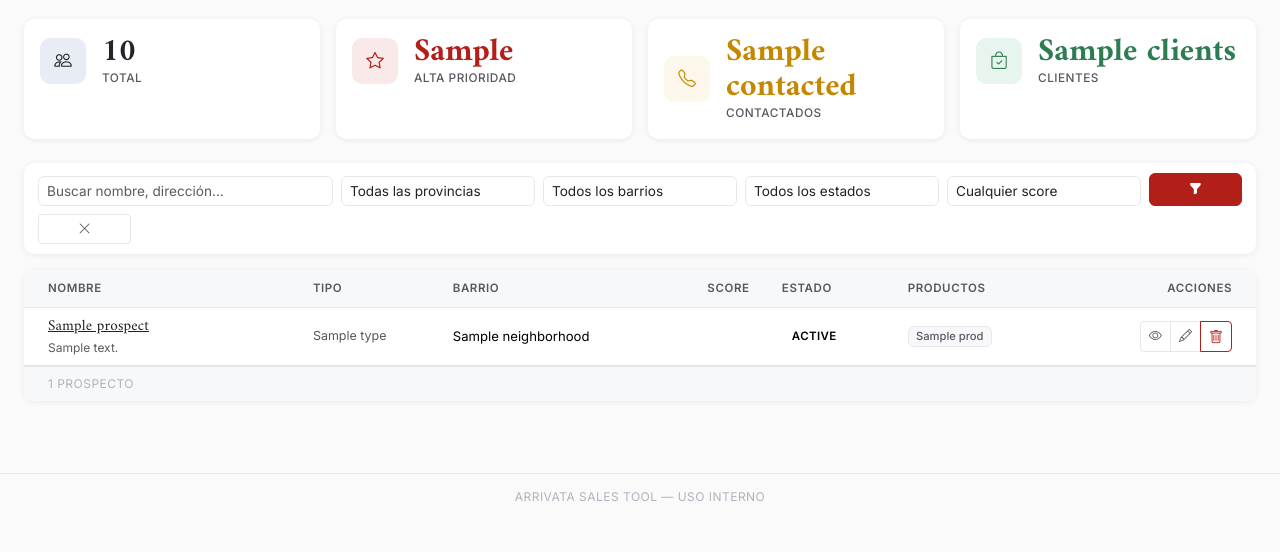
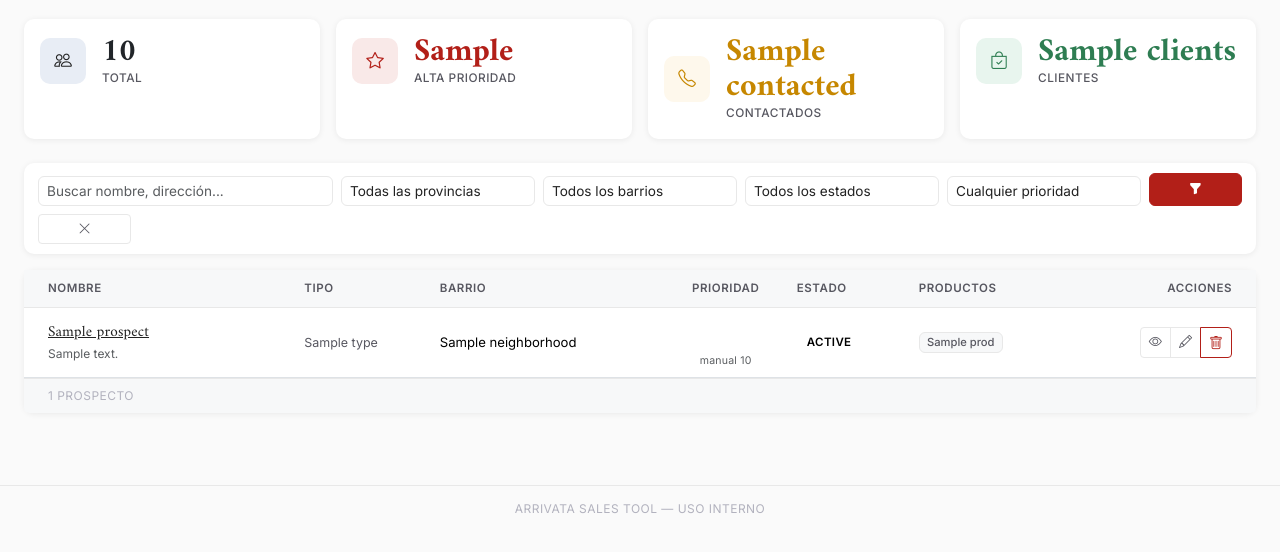
Before and after one commit to artucastro/arrivata-ventas, a Flask app: template templates/index.html in a window 1280 px wide. Shown: the part 154-706 px from the top of the page. Run offline with Flask 3, Linux system fonts and the light colour scheme; the template is opened without the code that fills it: most values are stand-ins (such as "Sample title", 1, 10 or a date in 2020); some libraries are stand-ins or nearby versions.

Commit message:
Dashboard: score_auto pasa a mandar el orden, el badge, el filtro y la stat
Mismo criterio que ya se aplicó en la ficha individual, ahora en la lista:

- database.py get_all_prospects(): ORDER BY score_auto DESC NULLS LAST,
  name ASC (antes: score manual). Filtro min_score (score >= N) reemplazado
  por tier ('A' -> score_auto >= TIER_A_MIN, 'AB' -> >= TIER_B_MIN) — elegí
  filtrar por Tier en vez de un número porque toda la UI ya habla en tiers
  A/B/C, no en la escala 0–10 de 5 dimensiones.
- database.py get_stats(): high_priority = COUNT WHERE score_auto >=
  sc.TIER_A_MIN (antes: score >= 7 hardcodeado).
- scoring.py: tier_badge_class(score_auto) (success/warning/neutral) sobre
  priority_tier(), mismo esquema de color que la ficha (verde/ámbar/gris).
- app.py index(): filtro `tier` en vez de `min_score`; anota p.tier /
  p.tier_badge_class por fila.
- index.html: columna "Prioridad" (antes "Score") con badge de letra de tier
  coloreado + score manual chico y muted debajo ("manual N"); filtro
  dropdown "Tier A" / "Tier A o B" en vez de "Score 8+/5+".
- style.css: badge-neutral (gris) para Tier C.

Sin cambios de datos. QA: orden y conteos verificados contra los 100 reales
(ver reporte).

Co-Authored-By: Claude Sonnet 5 <noreply@anthropic.com>

```diff
--- a/app.py
+++ b/app.py
@@ -160,7 +160,7 @@ def index():
         'neighborhood': request.args.get('neighborhood', ''),
         'type': request.args.get('type', ''),
         'contact_status': request.args.get('contact_status', ''),
-        'min_score': request.args.get('min_score', ''),
+        'tier': request.args.get('tier', ''),   # '' | 'A' | 'AB' — sobre score_auto
         'search': request.args.get('search', ''),
     }
     prospects = db.get_all_prospects({k: v for k, v in filters.items() if v})
@@ -168,6 +168,11 @@ def index():
     neighborhoods = db.get_distinct_values('neighborhood')
 
     for p in prospects:
+        # Prioridad = score_auto (la vara). score_color/score_label (sobre el
+        # score manual) quedan solo para el detalle chico "ajuste manual".
+        if p.get('score_auto') is not None:
+            p['tier'] = sc.priority_tier(p['score_auto'])
+            p['tier_badge_class'] = sc.tier_badge_class(p['score_auto'])
         p['score_color'] = sc.score_color(p['score'])
         p['score_label'] = sc.score_label(p['score'])
         p['products_list'] = [x for x in p.get('products_interest', '').split('|') if x]
--- a/database.py
+++ b/database.py
@@ -283,9 +283,12 @@ def get_all_prospects(filters=None):
         if filters.get('contact_status'):
             conditions.append('contact_status = ?')
             params.append(filters['contact_status'])
-        if filters.get('min_score'):
-            conditions.append('score >= ?')
-            params.append(int(filters['min_score']))
+        if filters.get('tier') == 'A':
+            conditions.append('score_auto >= ?')
+            params.append(sc.TIER_A_MIN)
+        elif filters.get('tier') == 'AB':
+            conditions.append('score_auto >= ?')
+            params.append(sc.TIER_B_MIN)
         if filters.get('search'):
             conditions.append('(name LIKE ? OR address LIKE ? OR notes LIKE ?)')
             term = f"%{filters['search']}%"
@@ -293,7 +296,9 @@ def get_all_prospects(filters=None):
         if conditions:
             query += ' WHERE ' + ' AND '.join(conditions)
 
-    query += ' ORDER BY score DESC, name ASC'
+    # Ordenado por la vara de prioridad (score_auto), no por el ajuste manual.
+    # NULLS LAST es defensivo: con el wiring actual no debería haber NULL.
+    query += ' ORDER BY score_auto DESC NULLS LAST, name ASC'
     cursor = conn.execute(query, params)
     prospects = [dict(row) for row in cursor.fetchall()]
     conn.close()
@@ -433,7 +438,10 @@ def delete_prospect(prospect_id):
 def get_stats():
     conn = get_db()
     total = conn.execute('SELECT COUNT(*) FROM prospects').fetchone()[0]
-    high_priority = conn.execute('SELECT COUNT(*) FROM prospects WHERE score >= 7').fetchone()[0]
+    # "Alta prioridad" = Tier A por score_auto (la vara), no el ajuste manual.
+    high_priority = conn.execute(
+        'SELECT COUNT(*) FROM prospects WHERE score_auto >= ?', (sc.TIER_A_MIN,)
+    ).fetchone()[0]
     contacted = conn.execute(
         "SELECT COUNT(*) FROM prospects WHERE contact_status NOT IN ('Pendiente')"
     ).fetchone()[0]
--- a/scoring.py
+++ b/scoring.py
@@ -303,6 +303,17 @@ def priority_tier(score_auto) -> str:
     return "C"
 
 
+# Mismo esquema de color que la ficha individual (prospect_detail.html):
+# verde = A, ámbar = B, gris = C (no rojo: Tier C no es "problema", es "sin evaluar").
+TIER_BADGE_CLASS = {"A": "success", "B": "warning", "C": "neutral"}
+
+
+def tier_badge_class(score_auto) -> str:
+    """'success' | 'warning' | 'neutral' según el tier de score_auto (para
+    `badge-{{ ... }}` / `score-{{ ... }}-display`)."""
+    return TIER_BADGE_CLASS[priority_tier(score_auto)]
+
+
 def score_color(score: int) -> str:
     if score >= 8:
         return "success"
--- a/static/css/style.css
+++ b/static/css/style.css
@@ -276,6 +276,7 @@ h1, h2, h3, h4, h5, .font-serif {
 .badge-success { background: #2e7d52; }
 .badge-warning { background: #c68700; color: #fff; }
 .badge-danger  { background: var(--a-red); }
+.badge-neutral { background: #64748b; }   /* Tier C: gris, no rojo */
 
 /* ── Status Badges ── */
 .status-badge {
--- a/templates/index.html
+++ b/templates/index.html
@@ -106,10 +106,10 @@
           </select>
         </div>
         <div class="col-6 col-md-2">
-          <select name="min_score" class="form-select form-select-sm">
-            <option value="">Cualquier score</option>
-            <option value="8" {% if filters.min_score == '8' %}selected{% endif %}>Alta prioridad (8+)</option>
-            <option value="5" {% if filters.min_score == '5' %}selected{% endif %}>Media o alta (5+)</option>
+          <select name="tier" class="form-select form-select-sm">
+            <option value="">Cualquier prioridad</option>
+            <option value="A"  {% if filters.tier == 'A'  %}selected{% endif %}>Tier A</option>
+            <option value="AB" {% if filters.tier == 'AB' %}selected{% endif %}>Tier A o B</option>
           </select>
         </div>
         <div class="col-3 col-md-1">
@@ -137,7 +137,7 @@
               <th class="ps-4">Nombre</th>
               <th>Tipo</th>
               <th>Barrio</th>
-              <th class="text-center">Score</th>
+              <th class="text-center">Prioridad</th>
               <th>Estado</th>
               <th>Productos</th>
               <th class="text-end pe-4">Acciones</th>
@@ -159,9 +159,17 @@
               </td>
               <td style="font-size:.82rem">{{ p.neighborhood }}</td>
               <td class="text-center">
-                <span class="score-badge badge-{{ p.score_color }}" title="{{ p.score_label }} prioridad">
-                  {{ p.score }}
-                </span>
+                {% if p.score_auto is not none %}
+                  <span class="score-badge badge-{{ p.tier_badge_class }}"
+                        title="score_auto {{ '%.1f'|format(p.score_auto) }} / 10 · Tier {{ p.tier }}">
+                    {{ p.tier }}
+                  </span>
+                {% else %}
+                  <span class="score-badge badge-neutral" title="score_auto sin calcular">—</span>
+                {% endif %}
+                <div class="text-muted" style="font-size:.66rem;margin-top:3px;letter-spacing:.02em">
+                  manual {{ p.score }}
+                </div>
               </td>
               <td>
                 <span class="status-badge status-{{ p.contact_status | lower | replace(' ', '-') }}">
```
